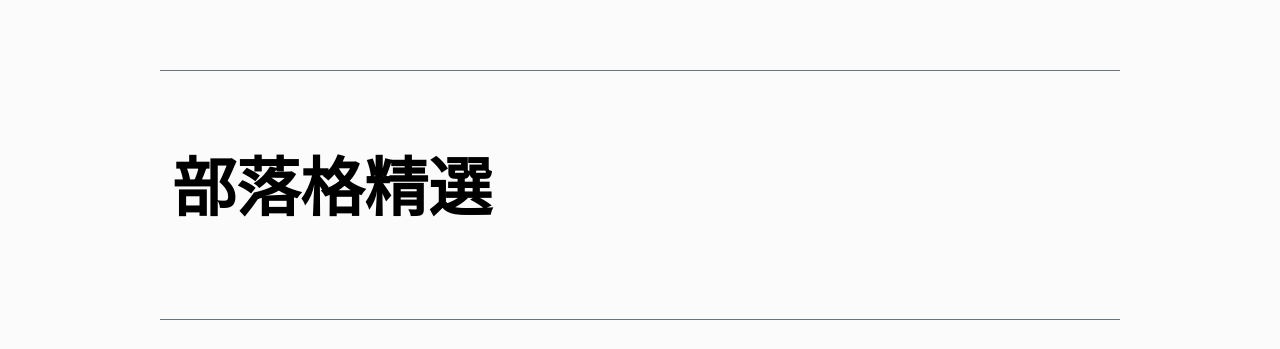
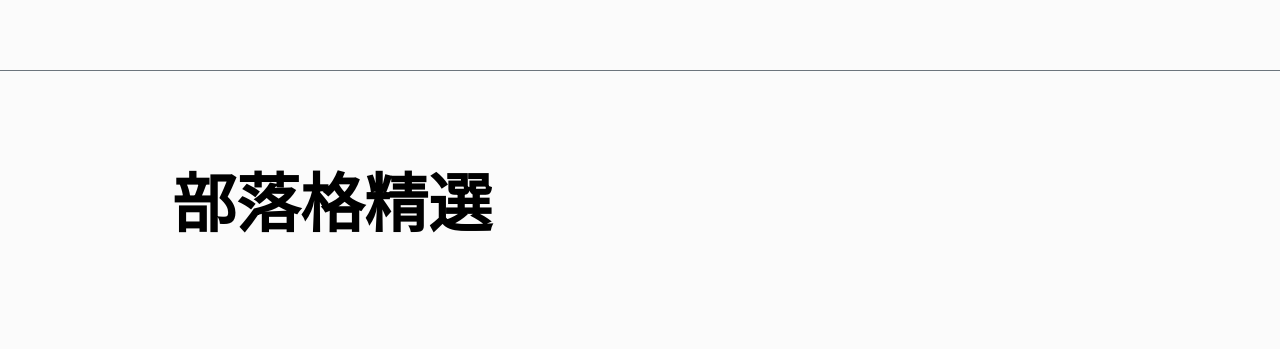
Before and after one commit to Shiny-Gyarados/hexschool-personal-website, a React (Vite) app: page /#/ in a window 1280 px wide. Shown: the part 2342-2691 px from the top of the page. Before the commit the page ends 2662 px from the top, so only its background shows below. Built offline with nearby package versions, Linux system fonts and the light colour scheme.

Commit message:
[Style] add responsive padding adjustments for BlogTopPicks component

```diff
--- a/src/components/organisms/BlogTopPicks/BlogTopPicks.tsx
+++ b/src/components/organisms/BlogTopPicks/BlogTopPicks.tsx
@@ -3,8 +3,10 @@ import "./blog-top-picks.scss";
 
 function BlogTopPicks(): React.JSX.Element {
     return (
-        <section className="blog-top-picks container">
-            <Title className="mb-6">部落格精選</Title>
+        <section className="blog-top-picks">
+            <div className="container">
+                <Title className="mb-6">部落格精選</Title>
+            </div>
         </section>
     );
 }
--- a/src/components/organisms/BlogTopPicks/blog-top-picks.scss
+++ b/src/components/organisms/BlogTopPicks/blog-top-picks.scss
@@ -5,4 +5,8 @@
     padding-bottom: $spacer * 4;
     border-top: 1px solid map-get($grays, "600");
     border-bottom: 1px solid map-get($grays, "600");
+    @media (min-width: map-get($grid-breakpoints, "md")) {
+        padding-top: $spacer * 5;
+        padding-bottom: $spacer * 5;
+    }
 }
```
